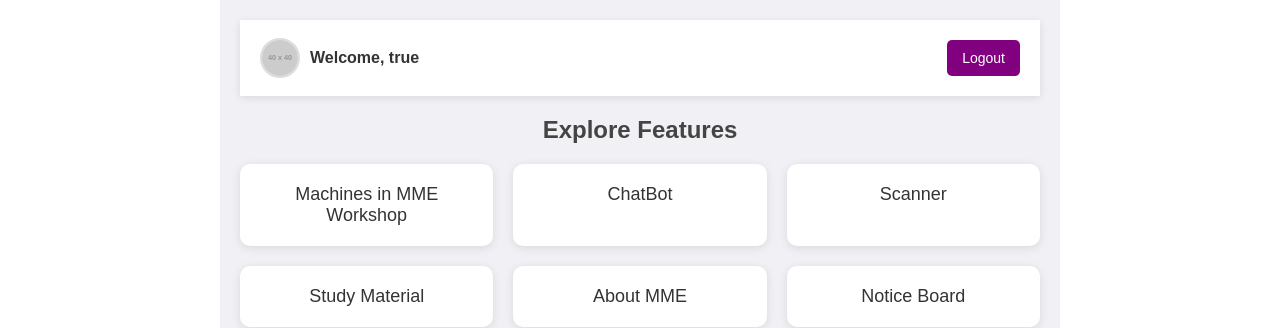
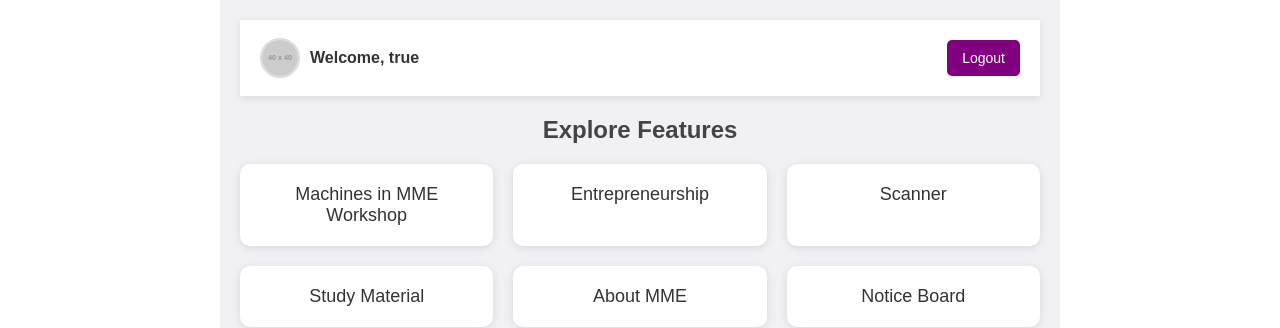
Before and after one commit to Anant-Shoonya/LNMIIT-Workshop-Guide, a React (Vite) app in the folder Client/BTP/: page /home in a window 1280 px wide. Shown: the top 328 px of the page. Built offline with nearby package versions, Linux system fonts and the light colour scheme; sample sign-in values are in the browser's storage.

Commit message:
krishna-home-1

```diff
--- a/Client/BTP/src/pages/Home.jsx
+++ b/Client/BTP/src/pages/Home.jsx
@@ -53,7 +53,7 @@ const Home = () => {
           Machines in MME Workshop
         </div>
         <div className="card" onClick={() => navigateToPage('/chatbot')}>
-          ChatBot
+          Entrepreneurship
         </div>
         <div className="card" onClick={() => navigateToPage('/scanner')}>
           Scanner
--- a/package.json
+++ /dev/null
@@ -1,5 +0,0 @@
-{
-  "devDependencies": {
-    "tailwindcss": "^3.4.17"
-  }
-}
```
Also changed, not shown: 1 other file (tests, documents, lock files or other folders).
